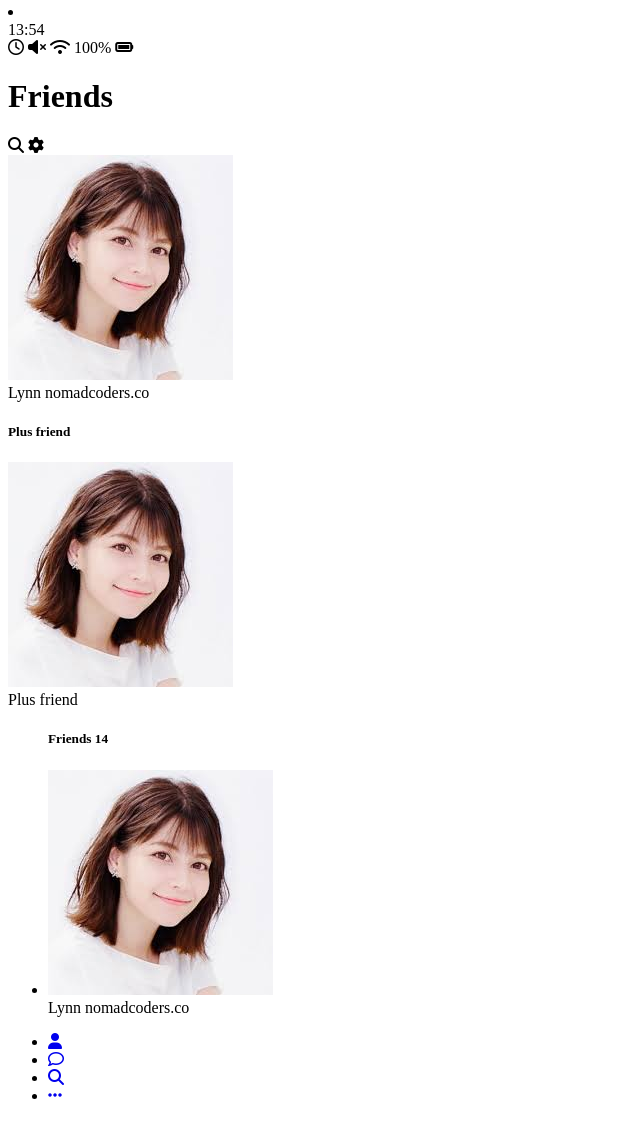
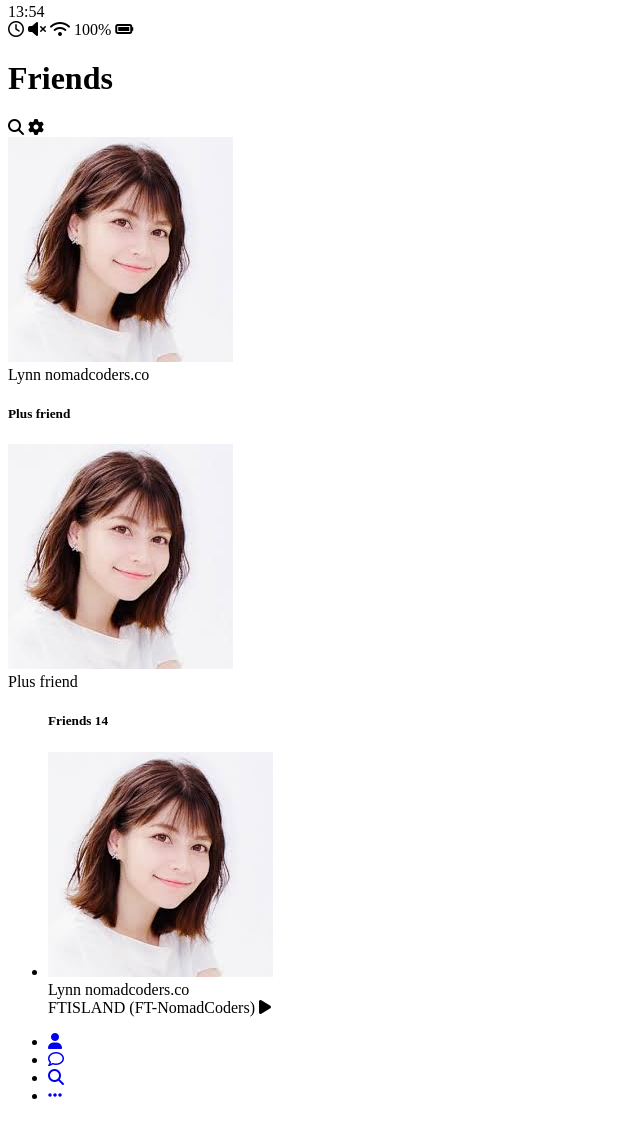
Before and after one commit to didwodnr123/kakao-clone, a plain HTML site: page friends.html in a window 1280 px wide. Shown: the part 5-1126 px from the top of the page, without its empty margins (0-640 px from the left). Drawn offline with Linux system fonts and the light colour scheme.

Commit message:
Update friends.html

```diff
--- a/friends.html
+++ b/friends.html
@@ -8,7 +8,7 @@
     <title>Friends | Kakao Clone</title>
 </head>
 <body>
-    <li class="status-bar">
+    <div class="status-bar">
         <div class="status-bar__column">
             <span class="status-bar__clock">13:54</span>
         </div>
@@ -19,6 +19,8 @@
             <span class="status-bar__battery-level">100%</span>
             <i class="fas fa-battery-full"></i>
         </div>
+    </div>
+
         <header class="header">
             <div class="header__header-column">
                 <h1 class="header__title">Friends</h1>
@@ -36,6 +38,7 @@
         <main class="friends">
             <header class="friends__header">
                 <div class="friends__friend friend friend--lg">
+                    <div class="friend__column">
                         <img src="images/lynn.jpeg" alt="" class="g-avatar friend__avatar">
                         <div class="friend__content">
                             <span class="friend__name">
@@ -46,11 +49,13 @@
                             </span>
                         </div>
                     </div>
+                </div>
             </header>
 
             <div class="friends__plus">
                 <h5 class="friends__title">Plus friend</h5>
                 <div class="friends__friend friend">
+                    <div class="friend__column">
                         <img src="images/lynn.jpeg" alt="" class="g-avatar friend__avatar">
                         <div class="friend__content">
                             <span class="friend__name">
@@ -59,10 +64,12 @@
                         </div>
                     </div>
                 </div>
+            </div>
 
             <ul class="friend__list">
                 <h5 class="friends__title">Friends 14</h5>
                 <li class="friends__friend friend friend--lg">
+                    <div class="friend__column">
                         <img src="images/lynn.jpeg" alt="" class="g-avatar friend__avatar">
                         <div class="friend__content">
                             <span class="friend__name">
@@ -71,6 +78,15 @@
                             <span class="friend__status">
                                 nomadcoders.co
                             </span>
+                        </div>
+                    </div>
+                    <div class="frend__column">
+                        <div class="friend__now-listening">
+                            <span>
+                                FTISLAND (FT-NomadCoders)
+                            </span>
+                            <i class="fas fa-play"></i>
+                        </div>
                     </div>
                 </li>
             </ul>
@@ -101,6 +117,6 @@
                 </li>
             </ul>
         </nav>
-    </div>
+
 </body>
 </html>
```
Lines whose indentation alone changed are shown as unchanged.
